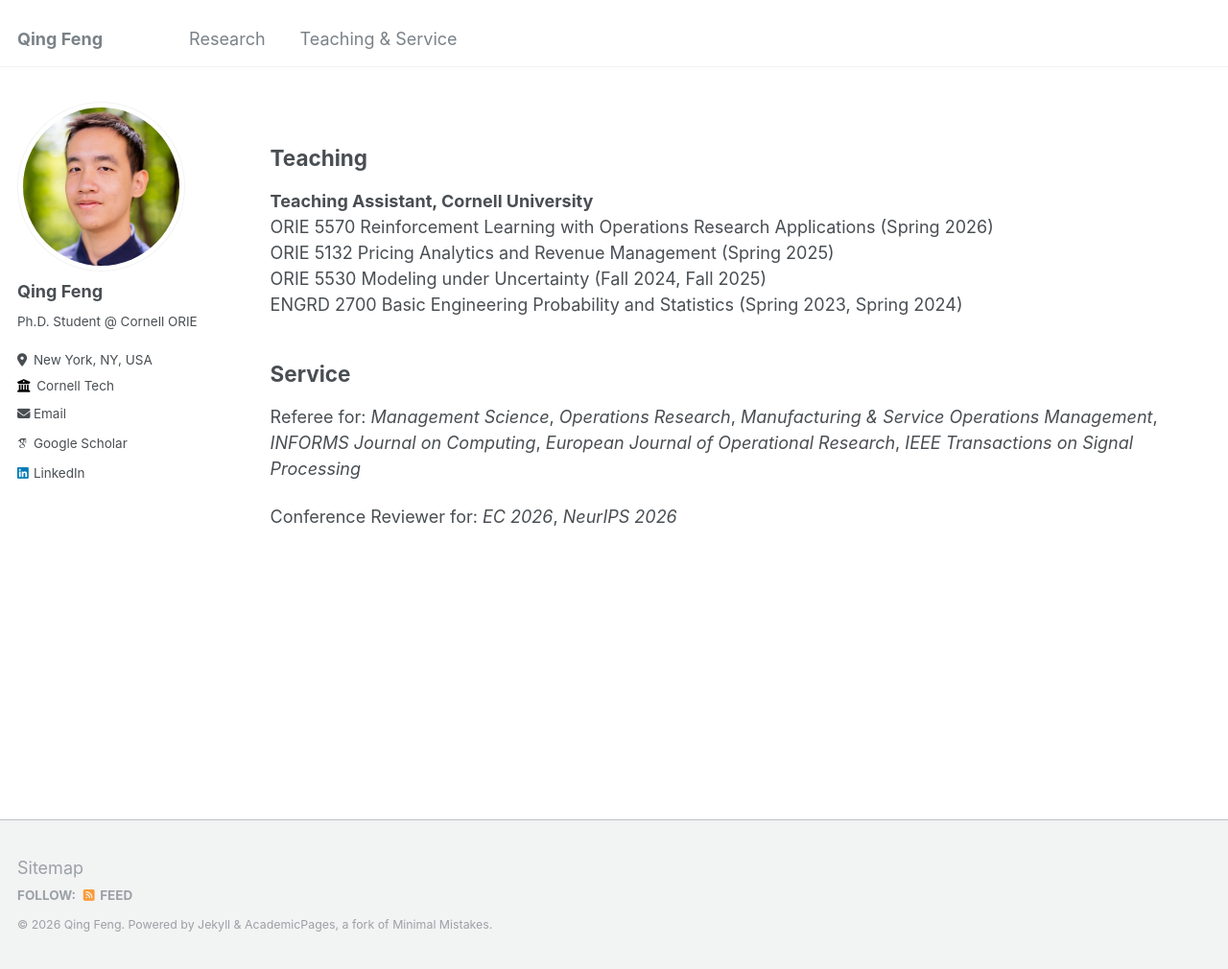
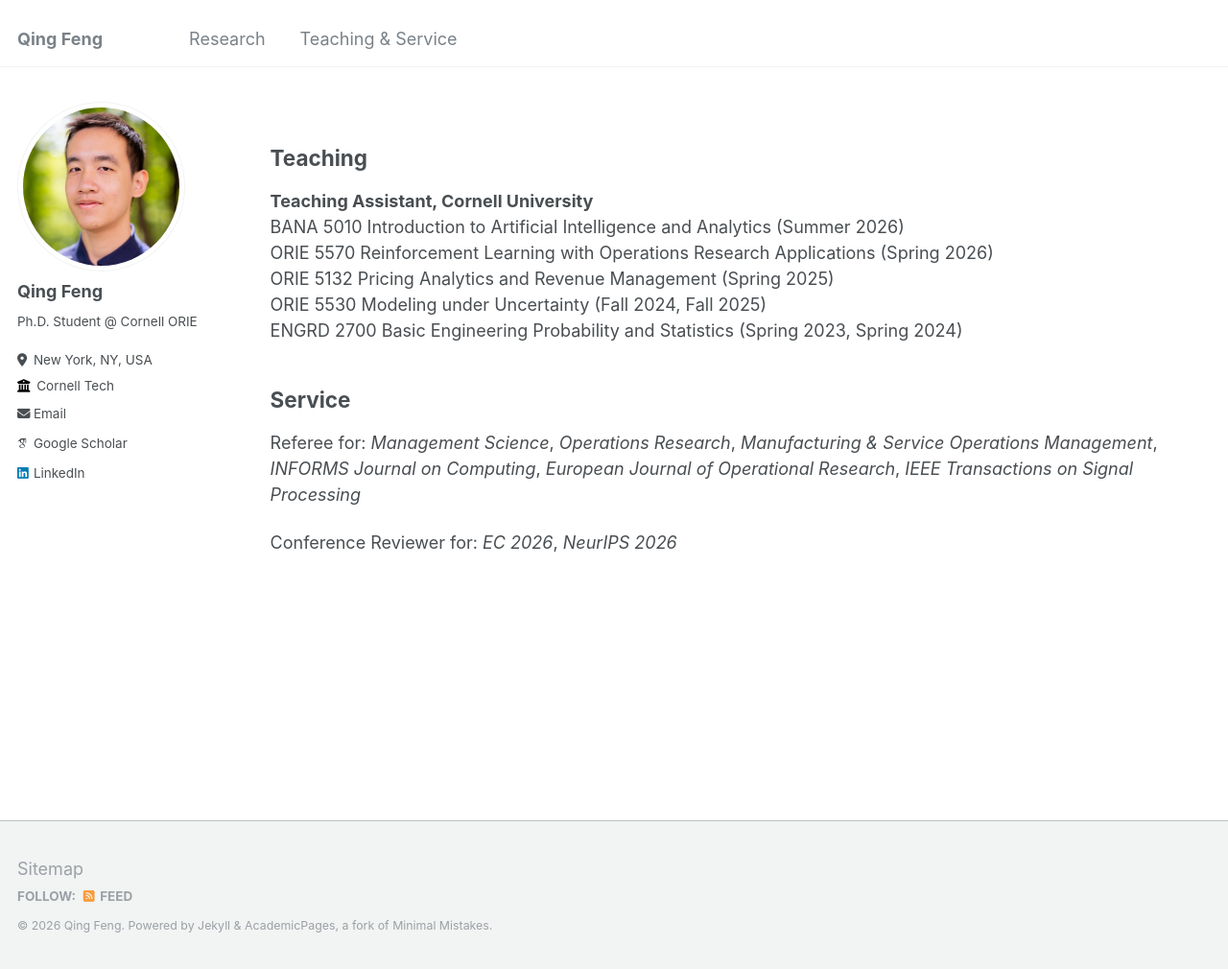
Before and after one commit to qfeng48/qfeng48.github.io, a Jekyll site: the page built from _pages/teaching.md, in a window 1280 px wide and 1010 px high. Shown: the whole window at 96% size. Built offline with Jekyll 4.4.1, drawn with Linux system fonts in a browser that asks for light colours; some web fonts are replaced.

Commit message:
Update teaching.md

```diff
--- a/_pages/teaching.md
+++ b/_pages/teaching.md
@@ -8,6 +8,7 @@ author_profile: true
 Teaching
 ---
 **Teaching Assistant, Cornell University**\
+BANA 5010 Introduction to Artificial Intelligence and Analytics (Summer 2026)\
 ORIE 5570 Reinforcement Learning with Operations Research Applications (Spring 2026)\
 ORIE 5132 Pricing Analytics and Revenue Management (Spring 2025)\
 ORIE 5530 Modeling under Uncertainty (Fall 2024, Fall 2025)\
```
